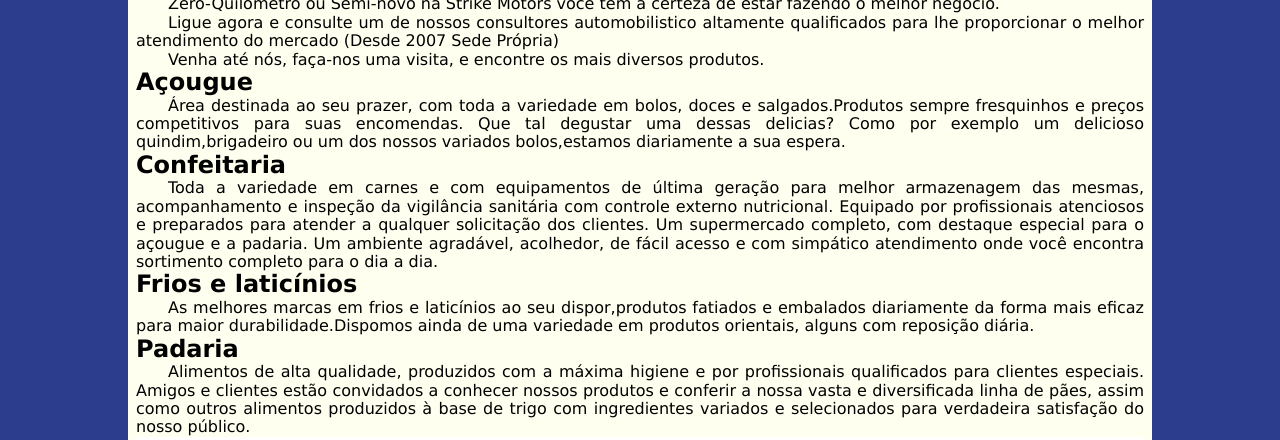
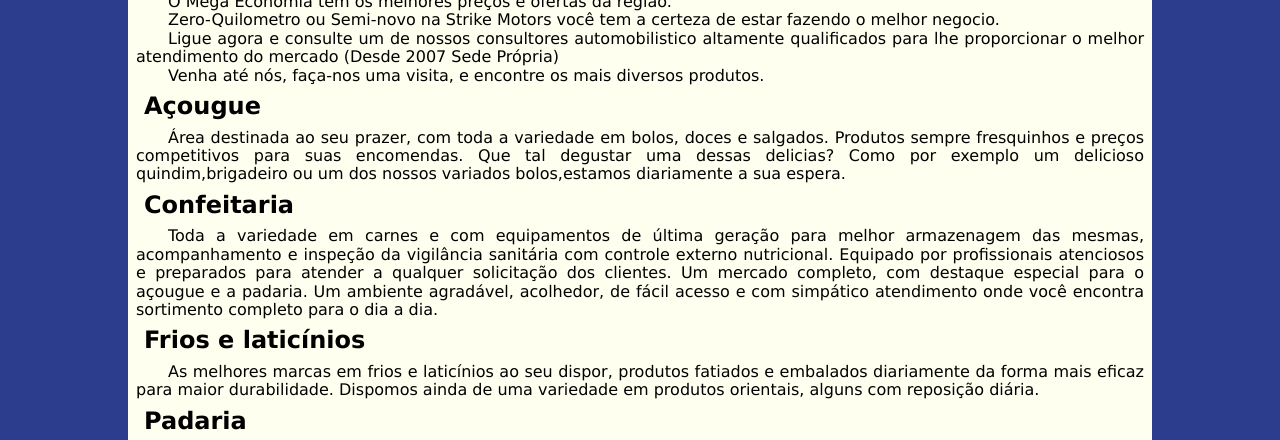
Before and after one commit to xmvcosta/megaeconomia, a plain HTML site: page index.html in a window 1280 px wide. Shown: the part 3395-3835 px from the top of the page. Drawn offline with Linux system fonts and the light colour scheme.

Commit message:
diversas alteracoes

```diff
--- a/css/custom.css
+++ b/css/custom.css
@@ -59,6 +59,9 @@ nav .active a,nav a:hover{background-color:yellow;color:#2d3d8e;}
 .quemsomos{
     padding:0.5rem;
     color: #000;
+}
+.quemsomos h2{
+    margin:0.5rem;
 }
 .quemsomos i{
     font-size: 2rem;
--- a/index.html
+++ b/index.html
@@ -173,13 +173,13 @@
                 <p>Venha até nós, faça-nos uma visita, e encontre os mais diversos produtos.</p>
 
                 <h2>Açougue</h2>
-                <p>Área destinada ao seu prazer, com toda a variedade em bolos, doces e salgados.Produtos sempre fresquinhos e preços competitivos para suas encomendas. Que tal degustar uma dessas delicias? Como por exemplo um delicioso quindim,brigadeiro ou um dos nossos variados bolos,estamos diariamente a sua espera.</p>
+                <p>Área destinada ao seu prazer, com toda a variedade em bolos, doces e salgados. Produtos sempre fresquinhos e preços competitivos para suas encomendas. Que tal degustar uma dessas delicias? Como por exemplo um delicioso quindim,brigadeiro ou um dos nossos variados bolos,estamos diariamente a sua espera.</p>
 
                 <h2>Confeitaria</h2>
-                <p>Toda a variedade em carnes e com equipamentos de última geração para melhor armazenagem das mesmas, acompanhamento e inspeção da vigilância sanitária com controle externo nutricional. Equipado por profissionais atenciosos e preparados para atender a qualquer solicitação dos clientes. Um supermercado completo, com destaque especial para o açougue e a padaria. Um ambiente agradável, acolhedor, de fácil acesso e com simpático atendimento onde você encontra sortimento completo para o dia a dia.</p>
+                <p>Toda a variedade em carnes e com equipamentos de última geração para melhor armazenagem das mesmas, acompanhamento e inspeção da vigilância sanitária com controle externo nutricional. Equipado por profissionais atenciosos e preparados para atender a qualquer solicitação dos clientes. Um mercado completo, com destaque especial para o açougue e a padaria. Um ambiente agradável, acolhedor, de fácil acesso e com simpático atendimento onde você encontra sortimento completo para o dia a dia.</p>
 
                 <h2>Frios e laticínios</h2>
-                <p>As melhores marcas em frios e laticínios ao seu dispor,produtos fatiados e embalados diariamente da forma mais eficaz para maior durabilidade.Dispomos ainda de uma variedade em produtos orientais, alguns com reposição diária.</p>
+                <p>As melhores marcas em frios e laticínios ao seu dispor, produtos fatiados e embalados diariamente da forma mais eficaz para maior durabilidade. Dispomos ainda de uma variedade em produtos orientais, alguns com reposição diária.</p>
 
                 <h2>Padaria</h2>
                 <p>Alimentos de alta qualidade, produzidos com a máxima higiene e por profissionais qualificados para clientes especiais. Amigos e clientes estão convidados a conhecer nossos produtos e conferir a nossa vasta e diversificada linha de pães, assim como outros alimentos produzidos à base de trigo com ingredientes variados e selecionados para verdadeira satisfação do nosso público.</p>
```
